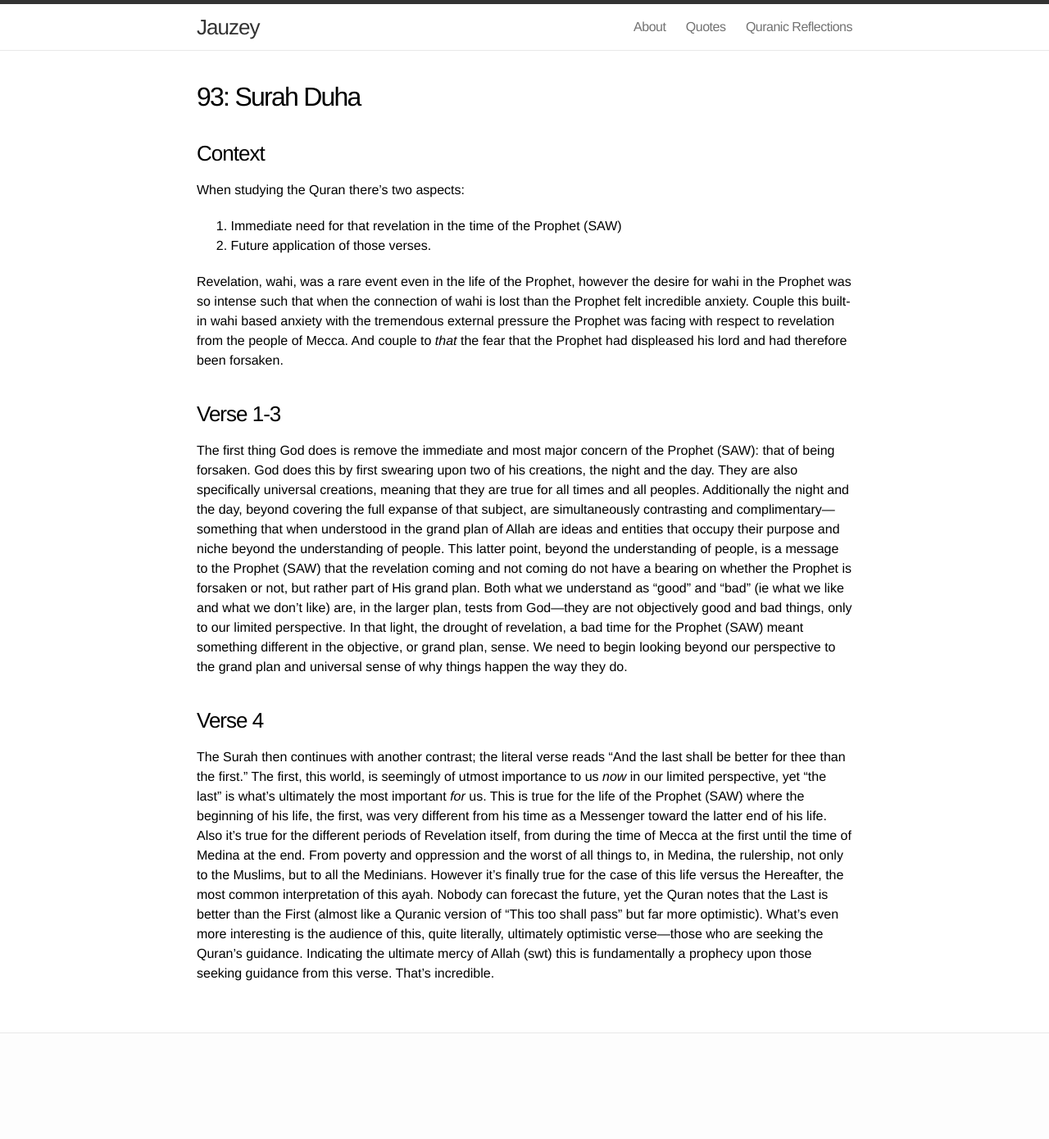
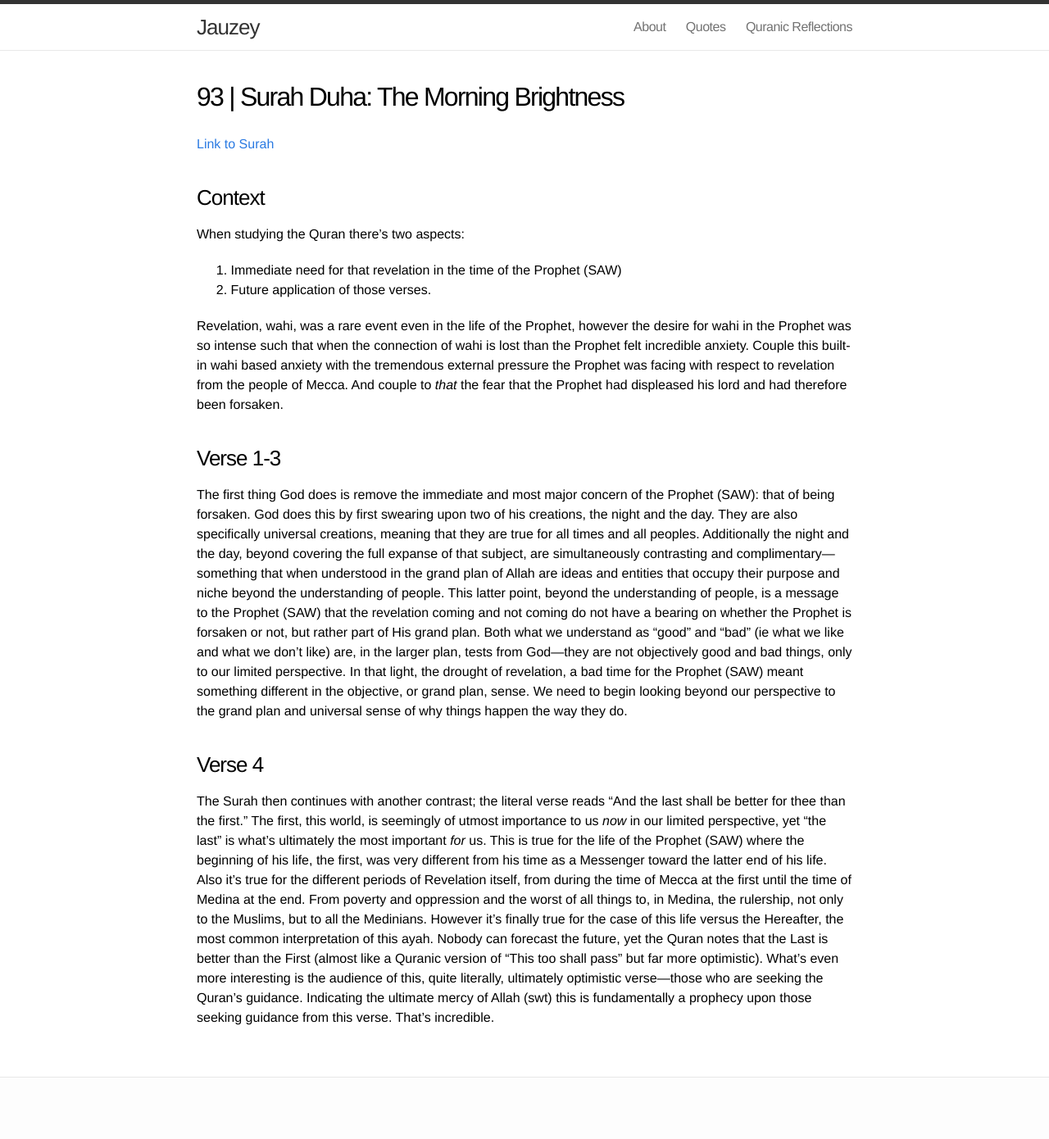
Before and after one commit to jauzeyimam/jauzeyimam.github.io, a Jekyll site: the page built from _quran/93-duha.md, in a window 1280 px wide. Shown: the whole page at 82% size. Built offline with Jekyll 4.4.1, drawn with Linux system fonts in a browser that asks for light colours; before the commit the page ends 1336 px from its top, so only the background shows below that.

Commit message:
added link to surah

```diff
--- a/_quran/93-duha.md
+++ b/_quran/93-duha.md
@@ -1,9 +1,11 @@
 ---
 layout: page
-title: "93: Surah Duha"
+title: "93 | Surah Duha: The Morning Brightness"
 permalink: /quran/93-duha
 exclude: true
 ---
+
+[Link to Surah](http://al-quran.info/#93)
 
 ### Context
 
```
